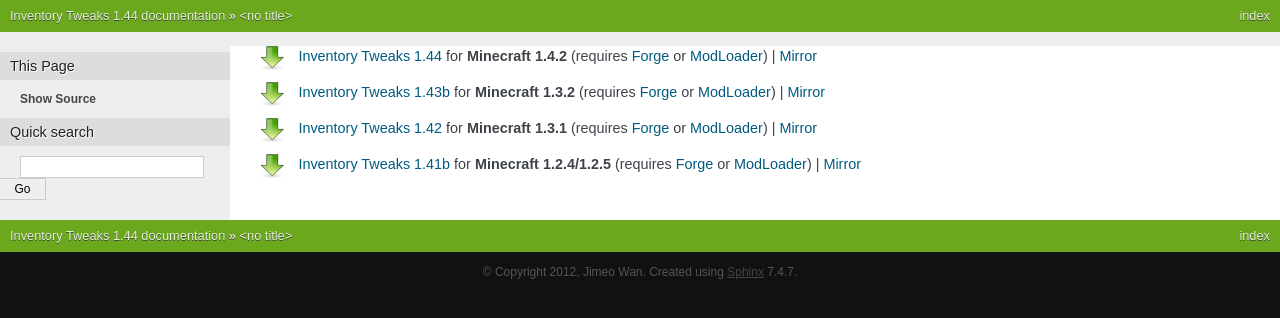
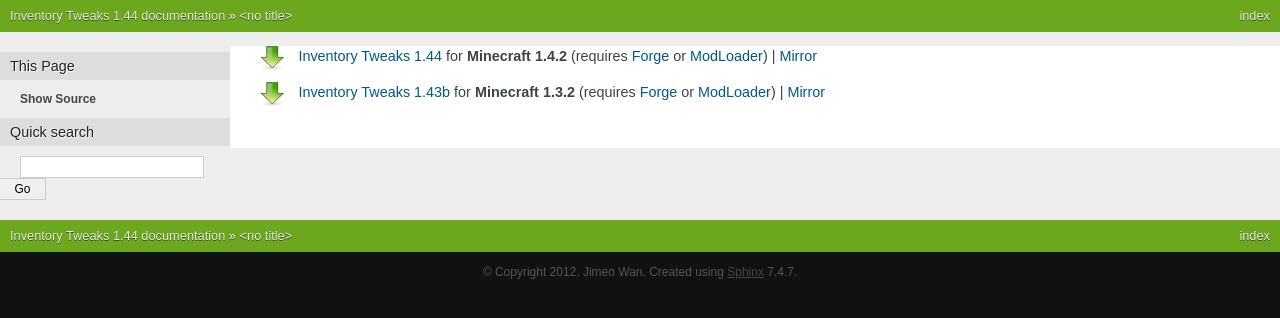
Before and after one commit to Inventory-Tweaks/Docs, a Sphinx documentation site: the page built from docs/download.txt, in a window 1280 px wide. Shown: the top 318 px of the page. Built offline with Sphinx 7.4.7, drawn with Linux system fonts in a browser that asks for light colours.

Commit message:
Remove old dl links

```diff
--- a/docs/download.txt
+++ b/docs/download.txt
@@ -7,13 +7,3 @@
   :align: left
 
 `Inventory Tweaks 1.43b <http://adf.ly/ByCxb>`_ for **Minecraft 1.3.2** (requires `Forge <http://www.minecraftforge.net/forum/index.php/board,3.0.html>`_ or `ModLoader <http://www.minecraftforum.net/topic/75440->`_) | `Mirror <http://dl.dropbox.com/u/7592975/InvTweaks/InvTweaks-1.43b-1.3.2.zip>`_
-
-.. image:: _static/img/dl.png
-  :align: left
-
-`Inventory Tweaks 1.42 <http://adf.ly/Bb415>`_ for **Minecraft 1.3.1** (requires `Forge <http://www.minecraftforge.net/forum/index.php/board,3.0.html>`_ or `ModLoader <http://www.minecraftforum.net/topic/75440->`_) | `Mirror <http://dl.dropbox.com/u/7592975/InvTweaks/InvTweaks-1.42-1.3.2.zip>`_
-
-.. image:: _static/img/dl.png
-  :align: left
-
-`Inventory Tweaks 1.41b <http://adf.ly/6idxE>`_ for **Minecraft 1.2.4/1.2.5** (requires `Forge <http://www.minecraftforge.net/forum/index.php/board,3.0.html>`_ or `ModLoader <http://www.minecraftforum.net/topic/75440->`_) | `Mirror <http://dl.dropbox.com/u/7592975/InvTweaks/InvTweaks-1.41b-1.2.4.zip>`_
```
